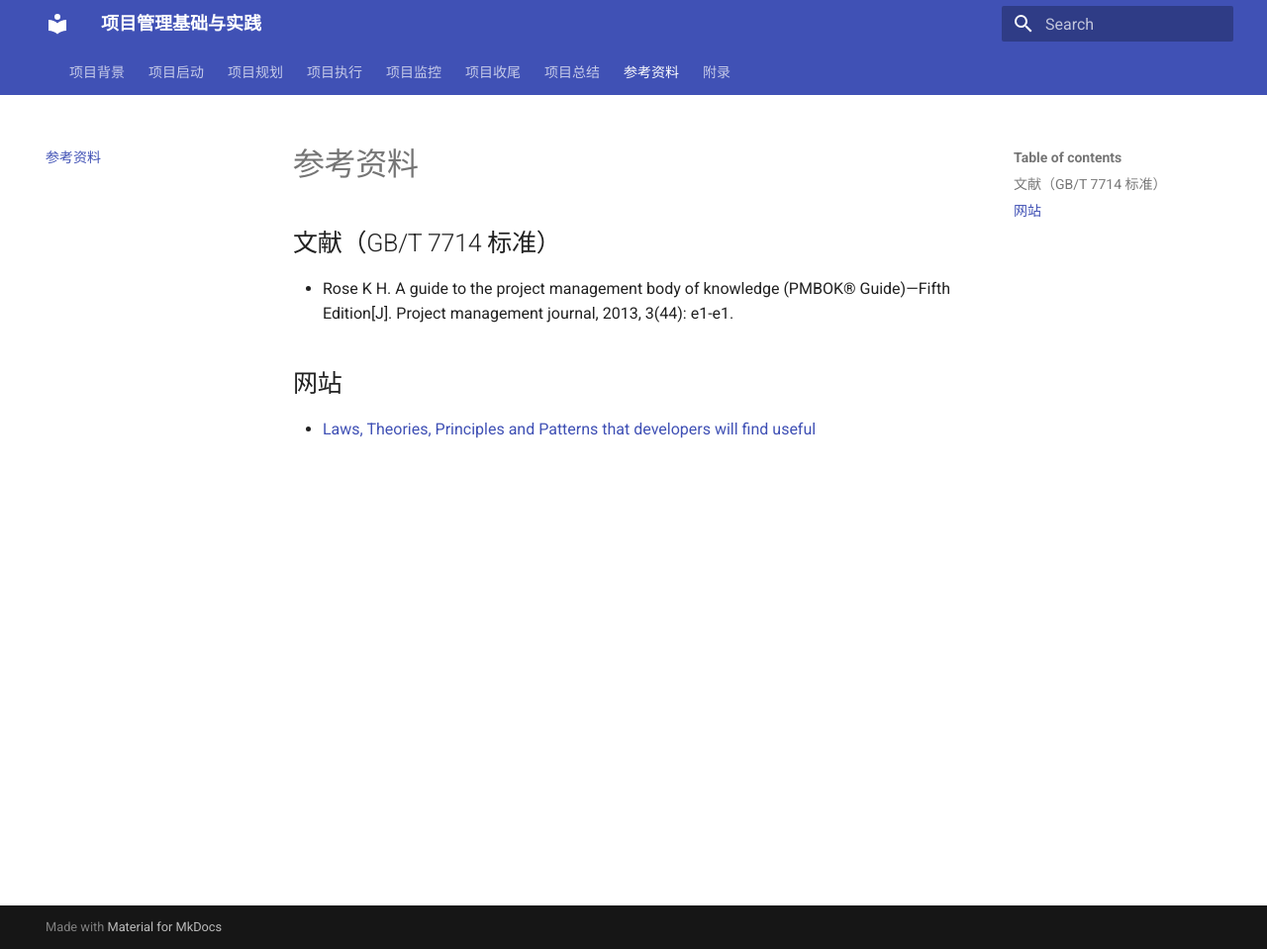
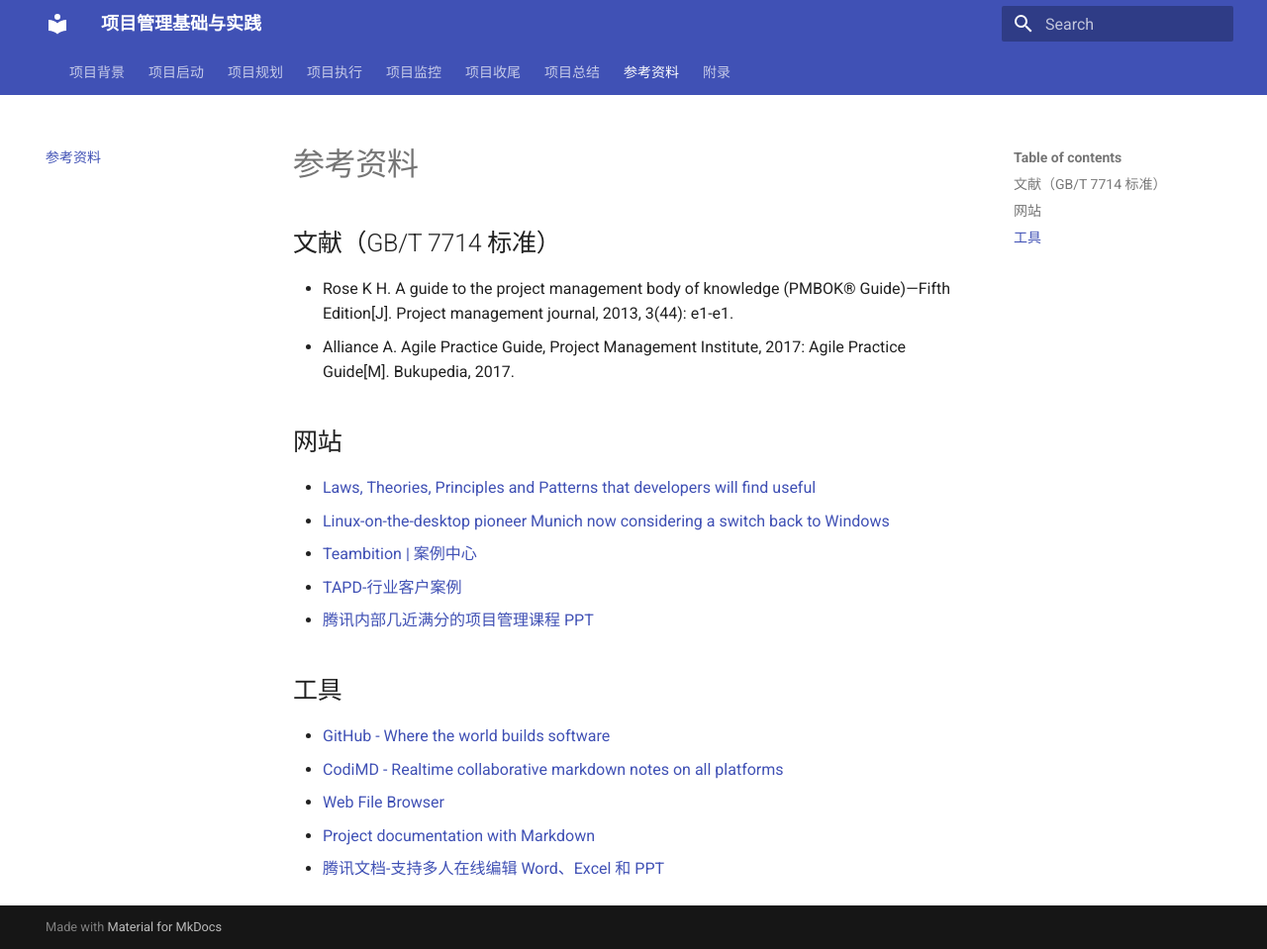
Before and after one commit to svegio/MEE5002, an MkDocs documentation site: the page built from docs/section/reference.md, in a window 1280 px wide and 959 px high. Shown: the whole window at 99% size. Built offline with MkDocs 1.6.1 and Material for MkDocs 9.7.7, drawn with Linux system fonts in a browser that asks for light colours.

Commit message:
[update] 参考资料

```diff
--- a/docs/section/reference.md
+++ b/docs/section/reference.md
@@ -1,7 +1,20 @@
 # 参考资料
 ## 文献（GB/T 7714 标准）
 - Rose K H. A guide to the project management body of knowledge (PMBOK® Guide)—Fifth Edition[J]. Project management journal, 2013, 3(44): e1-e1.
+- Alliance A. Agile Practice Guide, Project Management Institute, 2017: Agile Practice Guide[M]. Bukupedia, 2017.
 
 
 ## 网站
 - [Laws, Theories, Principles and Patterns that developers will find useful](https://github.com/dwmkerr/hacker-laws)
+- [Linux-on-the-desktop pioneer Munich now considering a switch back to Windows](https://arstechnica.com/information-technology/2014/08/linux-on-the-desktop-pioneer-munich-now-considering-a-switch-back-to-windows/)
+- [Teambition | 案例中心](https://case.teambition.com/)
+- [TAPD-行业客户案例](https://www.tapd.cn/official/show_cases/)
+- [腾讯内部几近满分的项目管理课程 PPT](http://www.woshipm.com/pmd/256877.html)
+
+
+## 工具
+- [GitHub - Where the world builds software](https://github.com/)
+- [CodiMD - Realtime collaborative markdown notes on all platforms](https://github.com/hackmdio/CodiMD)
+- [Web File Browser](https://github.com/filebrowser/filebrowser)
+- [Project documentation with Markdown](https://github.com/mkdocs/mkdocs)
+- [腾讯文档-支持多人在线编辑 Word、Excel 和 PPT](https://docs.qq.com/)
```
